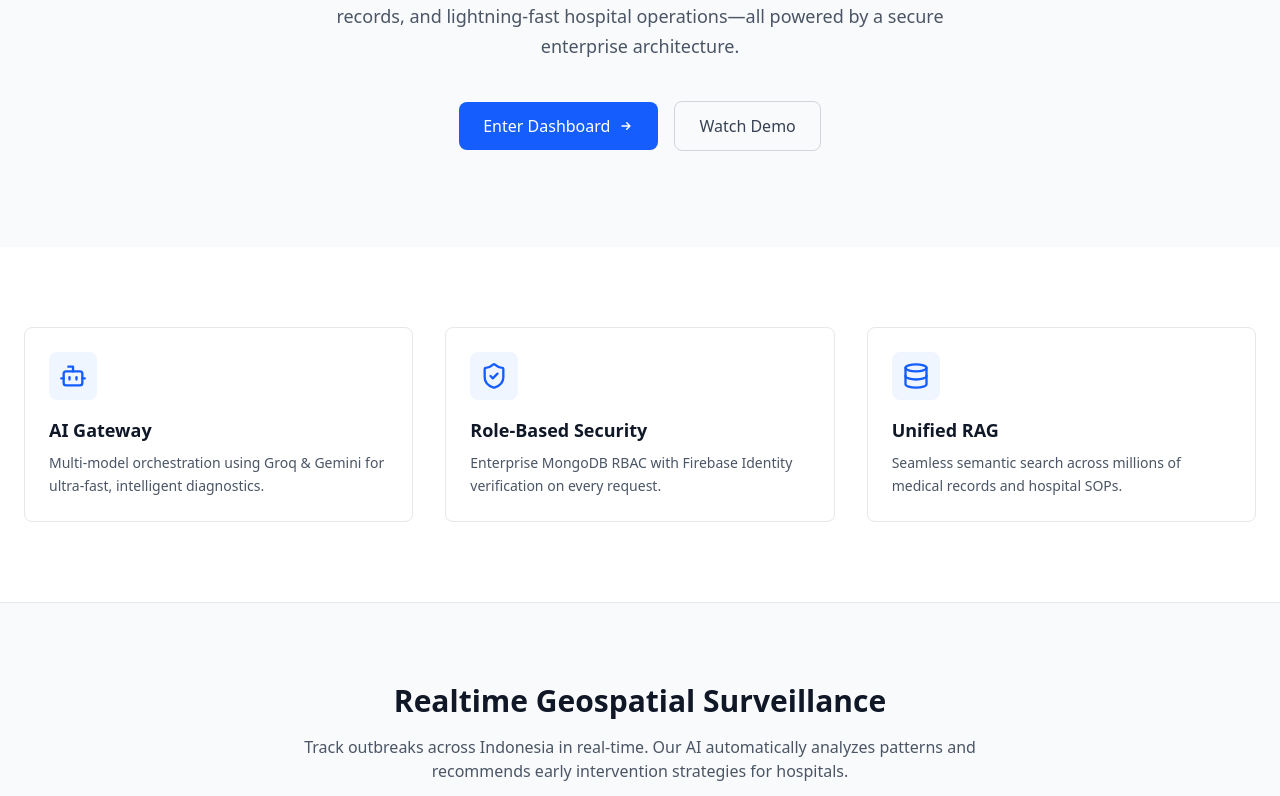
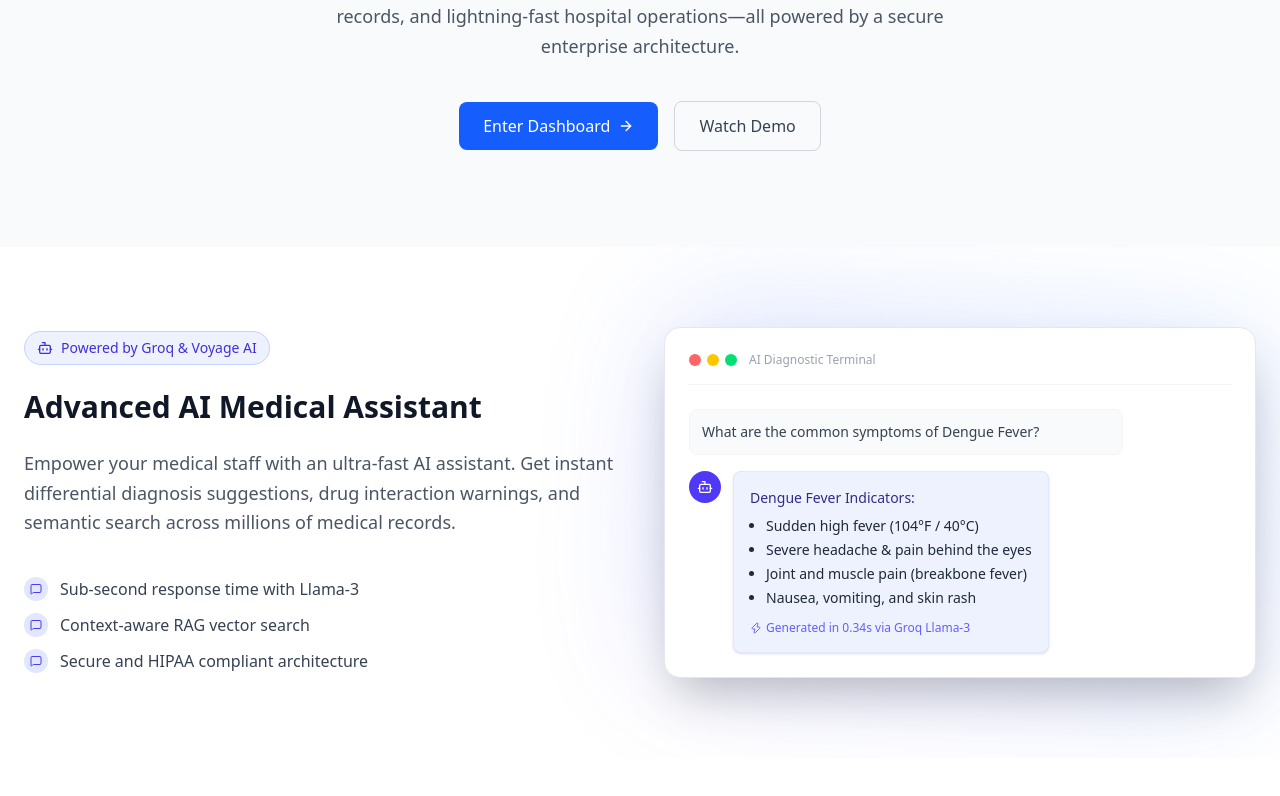
Before and after one commit to NoTSureSwann/medixai-platform, a Next.js app in the folder apps/web/: page / in a window 1280 px wide. Shown: the part 424-1220 px from the top of the page. Built offline with nearby package versions, Linux system fonts and the light colour scheme.

Commit message:
feat: add mobile hamburger menu and AI assistant desktop preview

```diff
--- a/apps/web/src/app/page.tsx
+++ b/apps/web/src/app/page.tsx
@@ -1,9 +1,13 @@
-import React from 'react';
+"use client";
+
+import React, { useState } from 'react';
 import Link from 'next/link';
 import DynamicMapWrapper from '@/components/maps/DynamicMapWrapper';
-import { Activity, ShieldCheck, Zap, Bot, Database } from 'lucide-react';
+import { Activity, ShieldCheck, Zap, Bot, Database, Menu, X, MessageSquare, ArrowRight } from 'lucide-react';
 
 export default function LandingPage() {
+  const [isMobileMenuOpen, setIsMobileMenuOpen] = useState(false);
+
   return (
     <div className="min-h-screen flex flex-col bg-white">
       {/* Navigation */}
@@ -16,11 +20,12 @@ export default function LandingPage() {
 
           <div className="hidden md:flex items-center gap-8 text-gray-600 text-sm font-medium">
             <Link href="#features" className="hover:text-gray-900 transition-colors">Features</Link>
+            <Link href="#ai-assistant" className="hover:text-gray-900 transition-colors">AI Assistant</Link>
             <Link href="#solutions" className="hover:text-gray-900 transition-colors">Solutions</Link>
             <Link href="#about" className="hover:text-gray-900 transition-colors">About Us</Link>
           </div>
 
-          <div className="flex items-center gap-4">
+          <div className="hidden md:flex items-center gap-4">
             <Link
               href="/auth/login"
               className="text-gray-700 text-sm font-medium hover:text-gray-900 transition-colors"
@@ -34,7 +39,29 @@ export default function LandingPage() {
               Get Started
             </Link>
           </div>
+
+          {/* Hamburger Menu Button */}
+          <button
+            className="md:hidden p-2 text-gray-600 hover:text-gray-900"
+            onClick={() => setIsMobileMenuOpen(!isMobileMenuOpen)}
+          >
+            {isMobileMenuOpen ? <X className="w-6 h-6" /> : <Menu className="w-6 h-6" />}
+          </button>
         </div>
+
+        {/* Mobile Menu Dropdown */}
+        {isMobileMenuOpen && (
+          <div className="md:hidden border-t border-gray-100 bg-white px-6 py-4 space-y-4 shadow-lg absolute w-full">
+            <Link href="#features" className="block text-gray-600 font-medium hover:text-blue-600" onClick={() => setIsMobileMenuOpen(false)}>Features</Link>
+            <Link href="#ai-assistant" className="block text-gray-600 font-medium hover:text-blue-600" onClick={() => setIsMobileMenuOpen(false)}>AI Assistant</Link>
+            <Link href="#solutions" className="block text-gray-600 font-medium hover:text-blue-600" onClick={() => setIsMobileMenuOpen(false)}>Solutions</Link>
+            <Link href="#about" className="block text-gray-600 font-medium hover:text-blue-600" onClick={() => setIsMobileMenuOpen(false)}>About Us</Link>
+            <div className="pt-4 border-t border-gray-100 flex flex-col gap-3">
+              <Link href="/auth/login" className="text-center py-2 text-gray-700 font-medium border border-gray-300 rounded-lg" onClick={() => setIsMobileMenuOpen(false)}>Sign In</Link>
+              <Link href="/auth/register" className="text-center py-2 bg-blue-600 text-white font-medium rounded-lg" onClick={() => setIsMobileMenuOpen(false)}>Get Started</Link>
+            </div>
+          </div>
+        )}
       </nav>
 
       {/* Hero Section */}
@@ -59,7 +86,7 @@ export default function LandingPage() {
               className="px-6 py-3 rounded-lg bg-blue-600 hover:bg-blue-700 text-white font-medium transition-colors flex items-center gap-2"
             >
               Enter Dashboard
-              <svg className="w-4 h-4" fill="none" stroke="currentColor" viewBox="0 0 24 24"><path strokeLinecap="round" strokeLinejoin="round" strokeWidth={2} d="M13 7l5 5m0 0l-5 5m5-5H6" /></svg>
+              <ArrowRight className="w-4 h-4" />
             </Link>
             <button className="px-6 py-3 rounded-lg border border-gray-300 text-gray-700 font-medium hover:bg-gray-50 transition-colors">
               Watch Demo
@@ -68,8 +95,72 @@ export default function LandingPage() {
         </div>
       </main>
 
+      {/* Desktop Feature: AI Assistant Preview */}
+      <section id="ai-assistant" className="py-20 px-6 bg-white overflow-hidden hidden md:block">
+        <div className="max-w-7xl mx-auto">
+          <div className="flex flex-col lg:flex-row items-center gap-12">
+            <div className="flex-1 space-y-6">
+              <div className="inline-flex items-center gap-2 px-3 py-1.5 rounded-full bg-indigo-50 text-indigo-700 text-sm font-medium border border-indigo-200">
+                <Bot className="w-4 h-4" />
+                <span>Powered by Groq & Voyage AI</span>
+              </div>
+              <h2 className="text-3xl font-bold text-gray-900">Advanced AI Medical Assistant</h2>
+              <p className="text-gray-600 text-lg leading-relaxed">
+                Empower your medical staff with an ultra-fast AI assistant. Get instant differential diagnosis suggestions, drug interaction warnings, and semantic search across millions of medical records.
+              </p>
+              <ul className="space-y-3 pt-4">
+                {['Sub-second response time with Llama-3', 'Context-aware RAG vector search', 'Secure and HIPAA compliant architecture'].map((item, i) => (
+                  <li key={i} className="flex items-center gap-3 text-gray-700">
+                    <div className="w-6 h-6 rounded-full bg-indigo-100 flex items-center justify-center text-indigo-600">
+                      <MessageSquare className="w-3 h-3" />
+                    </div>
+                    {item}
+                  </li>
+                ))}
+              </ul>
+            </div>
+
+            <div className="flex-1 relative">
+              <div className="absolute inset-0 bg-gradient-to-tr from-indigo-500 to-blue-500 rounded-2xl blur-3xl opacity-20 transform rotate-3"></div>
+              <div className="relative bg-white border border-gray-200 rounded-2xl shadow-2xl overflow-hidden p-6">
+                <div className="flex items-center gap-3 mb-6 border-b border-gray-100 pb-4">
+                  <div className="flex gap-1.5">
+                    <div className="w-3 h-3 rounded-full bg-red-400"></div>
+                    <div className="w-3 h-3 rounded-full bg-yellow-400"></div>
+                    <div className="w-3 h-3 rounded-full bg-green-400"></div>
+                  </div>
+                  <span className="text-xs text-gray-400 font-medium">AI Diagnostic Terminal</span>
+                </div>
+                <div className="space-y-4">
+                  <div className="bg-gray-50 rounded-lg p-3 text-sm text-gray-700 border border-gray-100 max-w-[80%] self-end">
+                    What are the common symptoms of Dengue Fever?
+                  </div>
+                  <div className="flex gap-3">
+                    <div className="w-8 h-8 rounded-full bg-indigo-600 flex items-center justify-center text-white shrink-0">
+                      <Bot className="w-4 h-4" />
+                    </div>
+                    <div className="bg-indigo-50 rounded-lg p-4 text-sm text-gray-800 border border-indigo-100 shadow-sm">
+                      <p className="font-medium text-indigo-900 mb-2">Dengue Fever Indicators:</p>
+                      <ul className="list-disc pl-4 space-y-1">
+                        <li>Sudden high fever (104°F / 40°C)</li>
+                        <li>Severe headache & pain behind the eyes</li>
+                        <li>Joint and muscle pain (breakbone fever)</li>
+                        <li>Nausea, vomiting, and skin rash</li>
+                      </ul>
+                      <p className="mt-3 text-xs text-indigo-500 flex items-center gap-1">
+                        <Zap className="w-3 h-3" /> Generated in 0.34s via Groq Llama-3
+                      </p>
+                    </div>
+                  </div>
+                </div>
+              </div>
+            </div>
+          </div>
+        </div>
+      </section>
+
       {/* Feature Cards */}
-      <section id="features" className="py-20 px-6 bg-white">
+      <section id="features" className="py-20 px-6 bg-gray-50 md:bg-white border-t border-gray-200 md:border-none">
         <div className="max-w-7xl mx-auto grid grid-cols-1 md:grid-cols-3 gap-8">
           {[
             { title: "AI Gateway", icon: <Bot className="w-7 h-7" />, desc: "Multi-model orchestration using Groq & Gemini for ultra-fast, intelligent diagnostics." },
@@ -86,6 +177,7 @@ export default function LandingPage() {
           ))}
         </div>
       </section>
+
       {/* Realtime Geospatial Maps */}
       <section id="geospatial" className="py-20 px-6 bg-gray-50 border-t border-gray-200">
         <div className="max-w-7xl mx-auto space-y-8">
```
